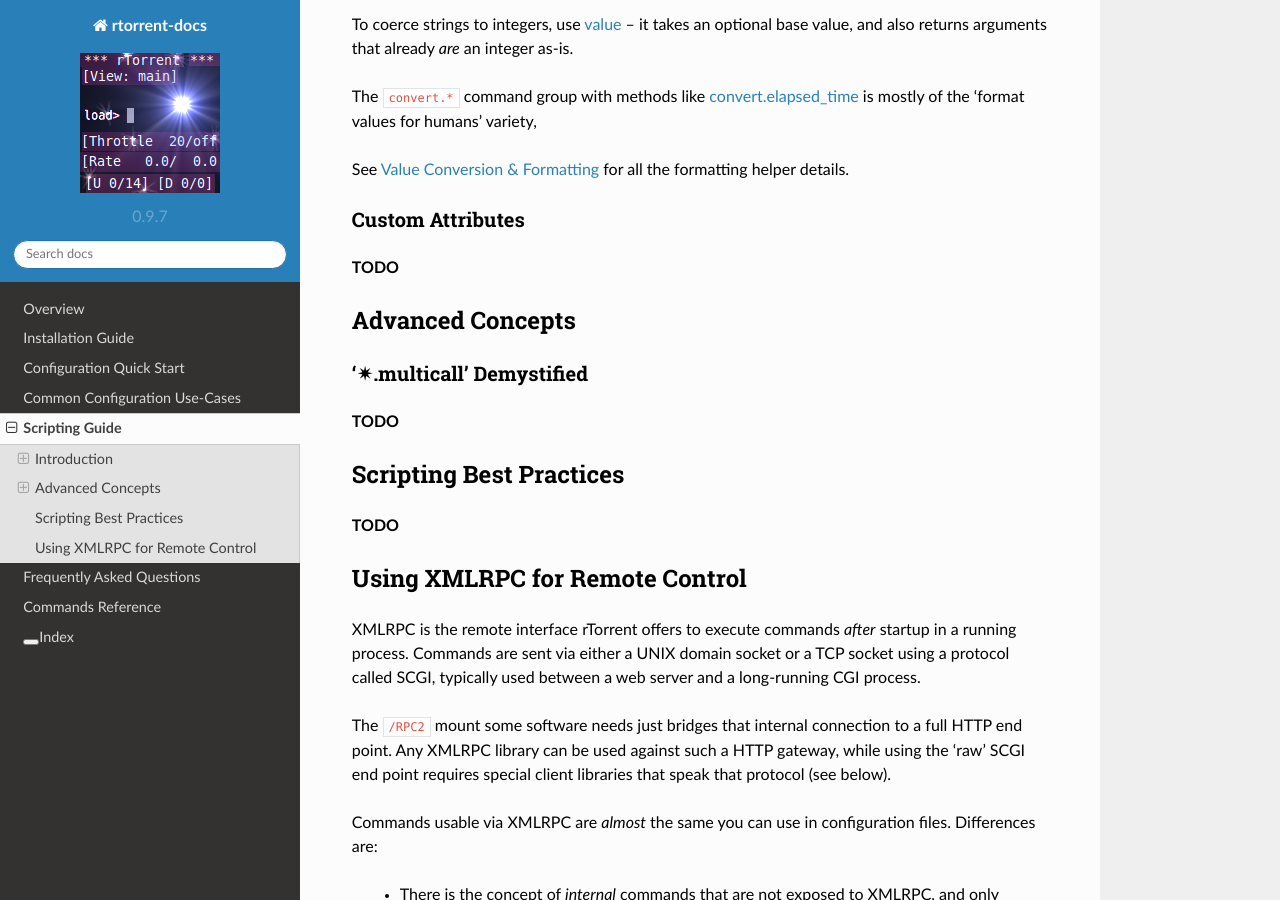
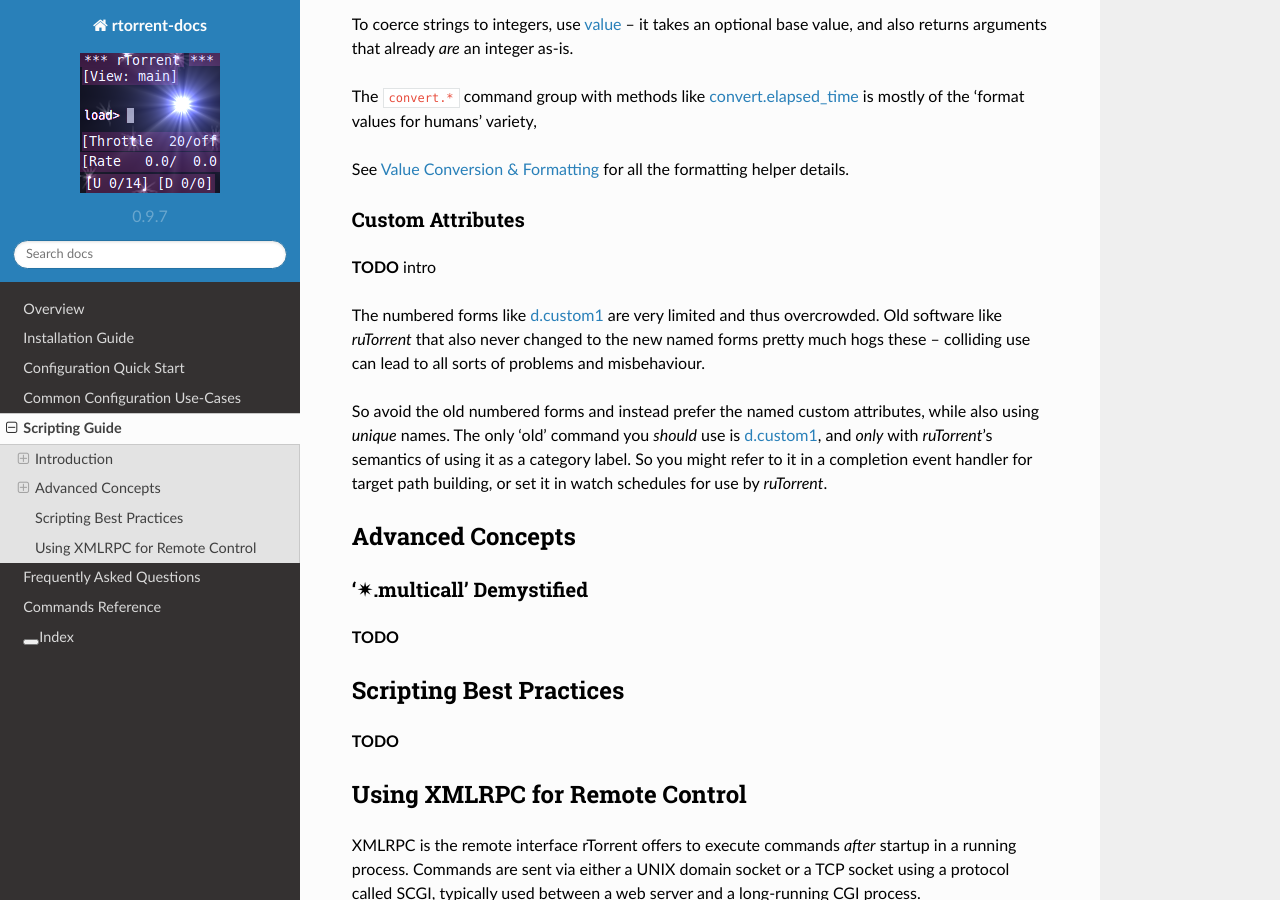
Before and after one commit to rtorrent-community/rtorrent-docs, a Sphinx documentation site: the page built from docs/scripting.rst, in a window 1280 px wide and 900 px high, scrolled down 4033 px. Built offline with Sphinx 7.4.7 and the Read the Docs theme 2.0.0, drawn with Linux system fonts in a browser that asks for light colours.

Commit message:
numbered vs. named 'd.custom*'

```diff
--- a/docs/scripting.rst
+++ b/docs/scripting.rst
@@ -228,8 +228,18 @@ See :ref:`conversion` for all the formatting helper details.
 Custom Attributes
 ^^^^^^^^^^^^^^^^^
 
-**TODO**
+**TODO** intro
 
+The numbered forms like :term:`d.custom1` are very limited and thus overcrowded.
+Old software like `ruTorrent` that also never changed to the new named forms pretty much hogs these
+– colliding use can lead to all sorts of problems and misbehaviour.
+
+So avoid the old numbered forms and instead prefer the named custom attributes,
+while also using *unique* names.
+The only ‘old’ command you *should* use is :term:`d.custom1`, and *only* with `ruTorrent`'s
+semantics of using it as a category label.
+So you might refer to it in a completion event handler for target path building,
+or set it in watch schedules for use by `ruTorrent`.
 
 
 Advanced Concepts
```
